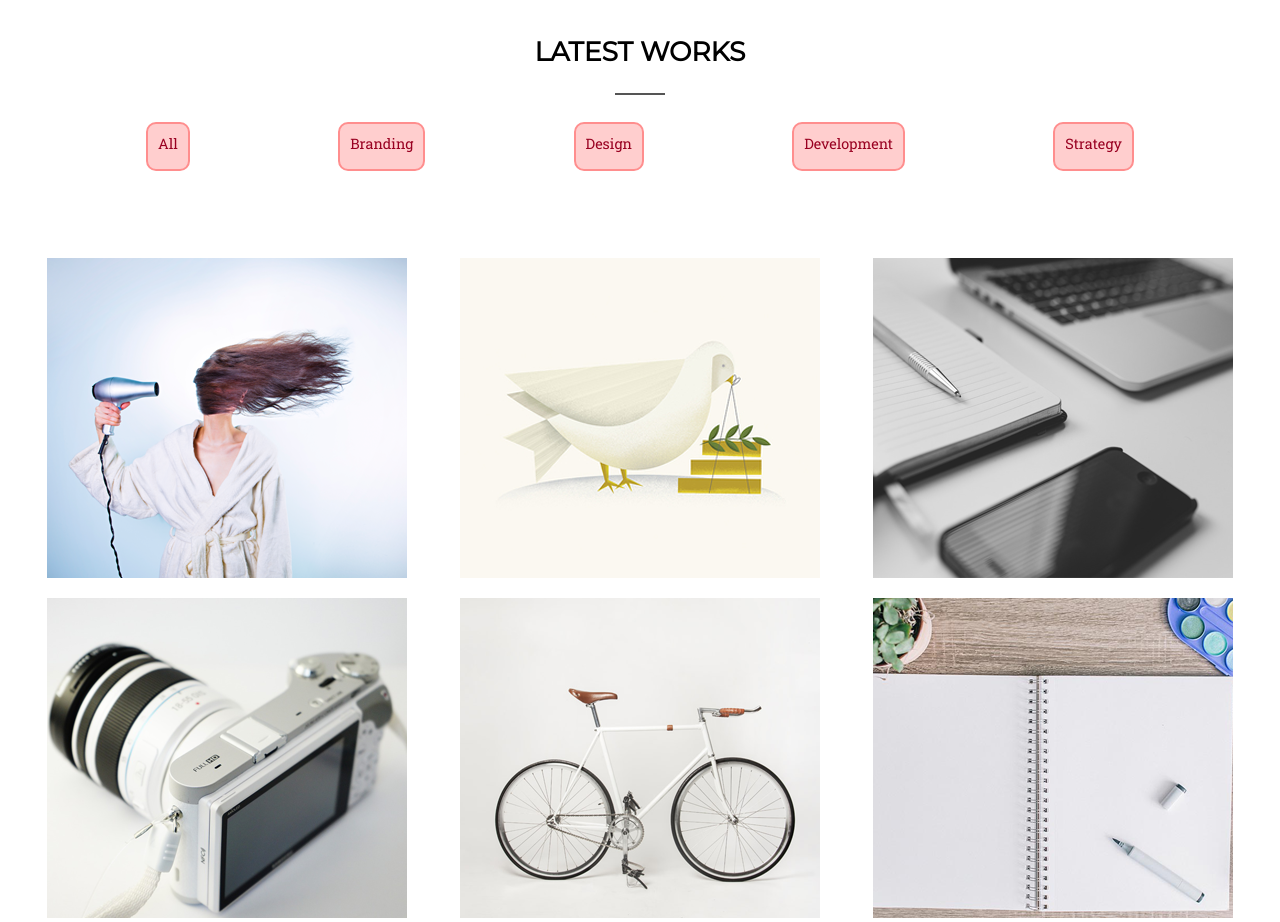
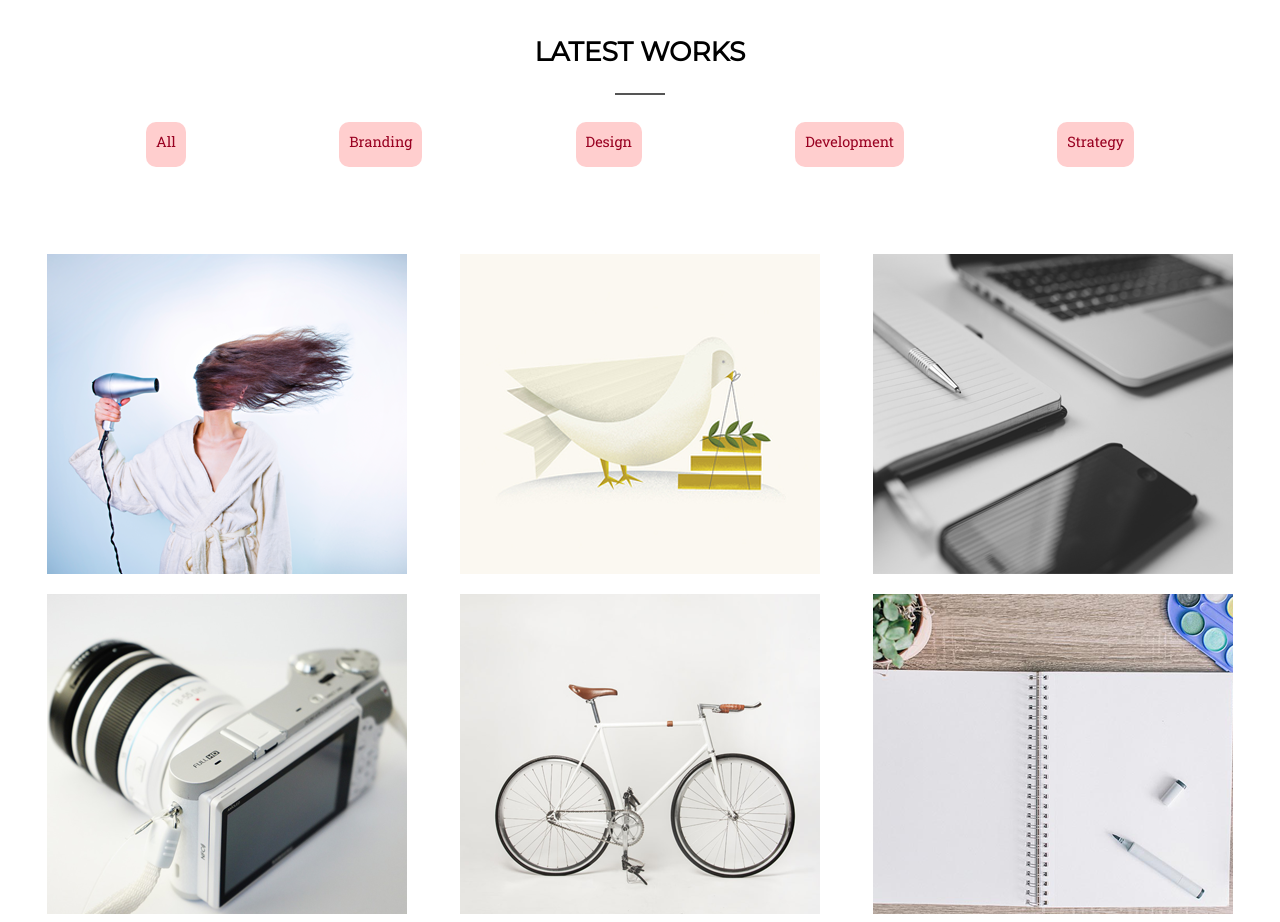
Before and after one commit to DeAdFrOnt/my-1st-project, a plain HTML site: page index.html in a window 1280 px wide. Shown: the part 2500-3422 px from the top of the page. Drawn offline with nearby package versions, Linux system fonts and the light colour scheme.

Commit message:
fix: work nav border

```diff
--- a/css/test.css
+++ b/css/test.css
@@ -377,7 +377,6 @@ img {
 	background: rgb(255, 206, 206);
 	border-radius: 10px;
 	transition: 0.9s;
-	border: 2px solid rgb(255, 142, 142);
 }
 .Works nav a:hover{
 	font-size: 1.1rem;
```
